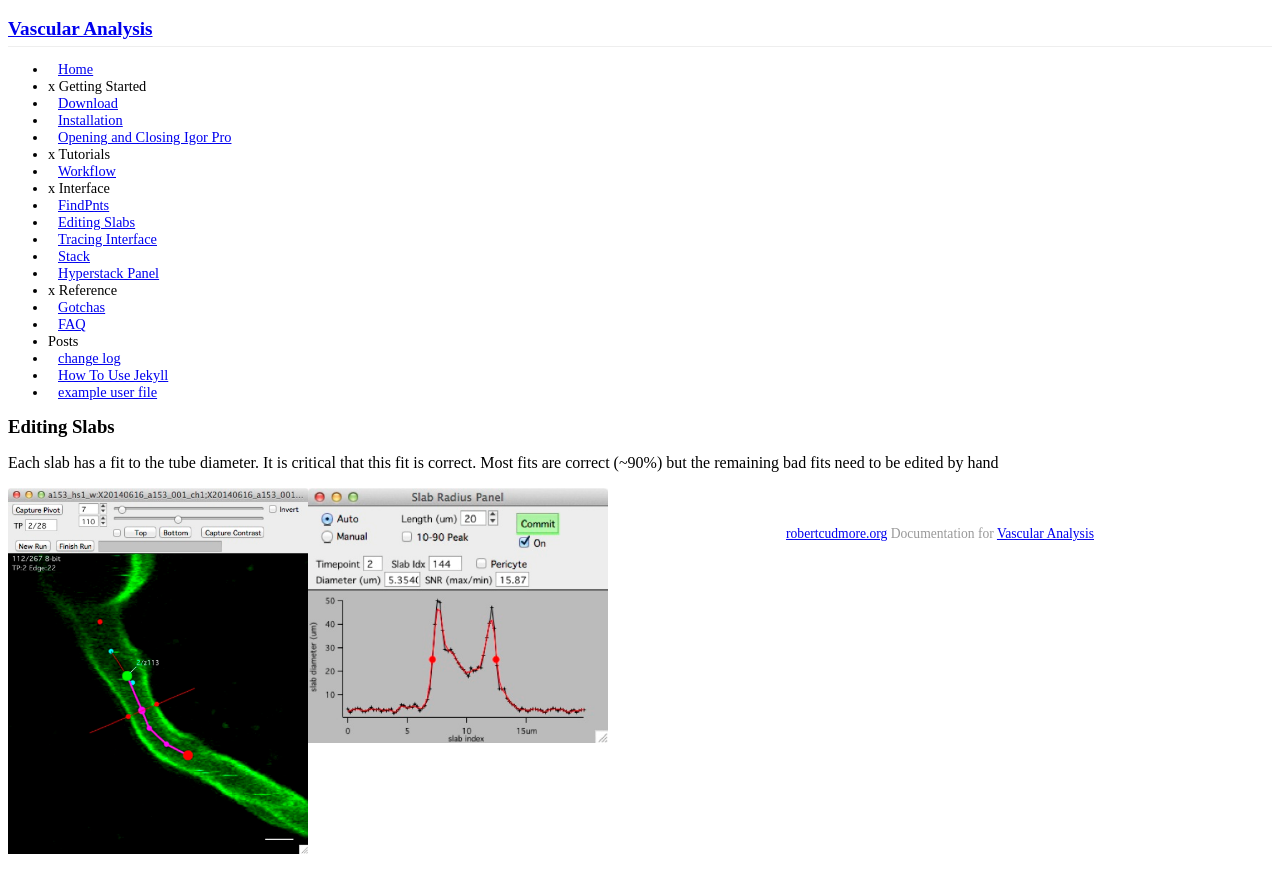
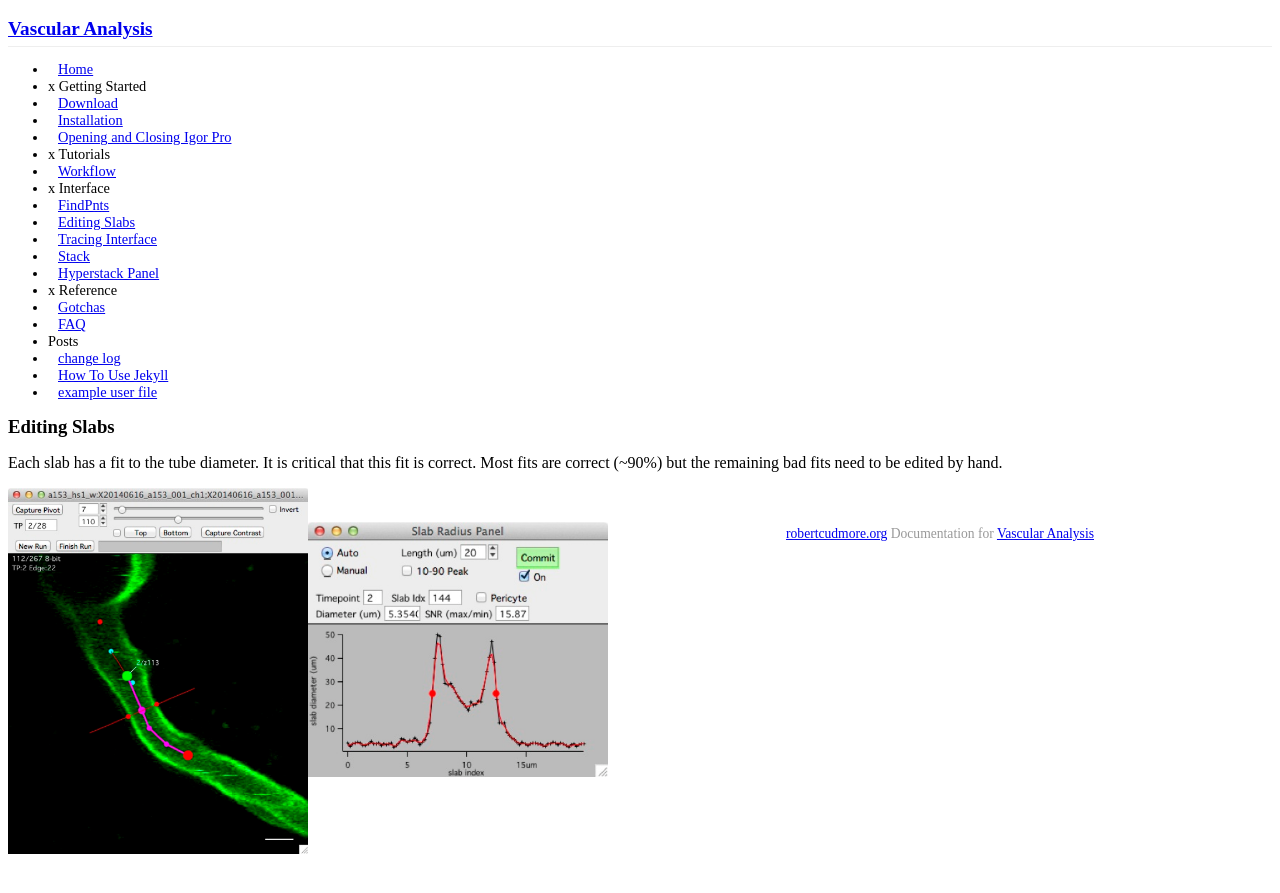
Before and after one commit to cudmore/Vascular-Analysis, a Jekyll site: the page built from _posts/2015-02-01-editing-slabs.md, in a window 1280 px wide. Shown: the top 893 px of the page. Built offline with Jekyll 4.4.1, drawn with Linux system fonts in a browser that asks for light colours; Markdown is read by kramdown in place of the engine named in the settings; a style sheet for code colours, icons or effects is not loaded.

```diff
--- a/_posts/2015-02-01-editing-slabs.md
+++ b/_posts/2015-02-01-editing-slabs.md
@@ -5,8 +5,10 @@ category: interface
 date: 2015-02-01 22:46:33
 ---
 
-Each slab has a fit to the tube diameter. It is critical that this fit is correct. Most fits are correct (~90%) but the remaining bad fits need to be edited by hand
+Each slab has a fit to the tube diameter. It is critical that this fit is correct. Most fits are correct (~90%) but the remaining bad fits need to be edited by hand.
 
 <IMG SRC="../images/edit_slab_example1.jpg" ALIGN="LEFT" WIDTH="300">
+
 &nbsp;&nbsp;&nbsp;
+
 <IMG SRC="../images/edit_slab_example_2.jpg" ALIGN="LEFT" WIDTH="300">
```
